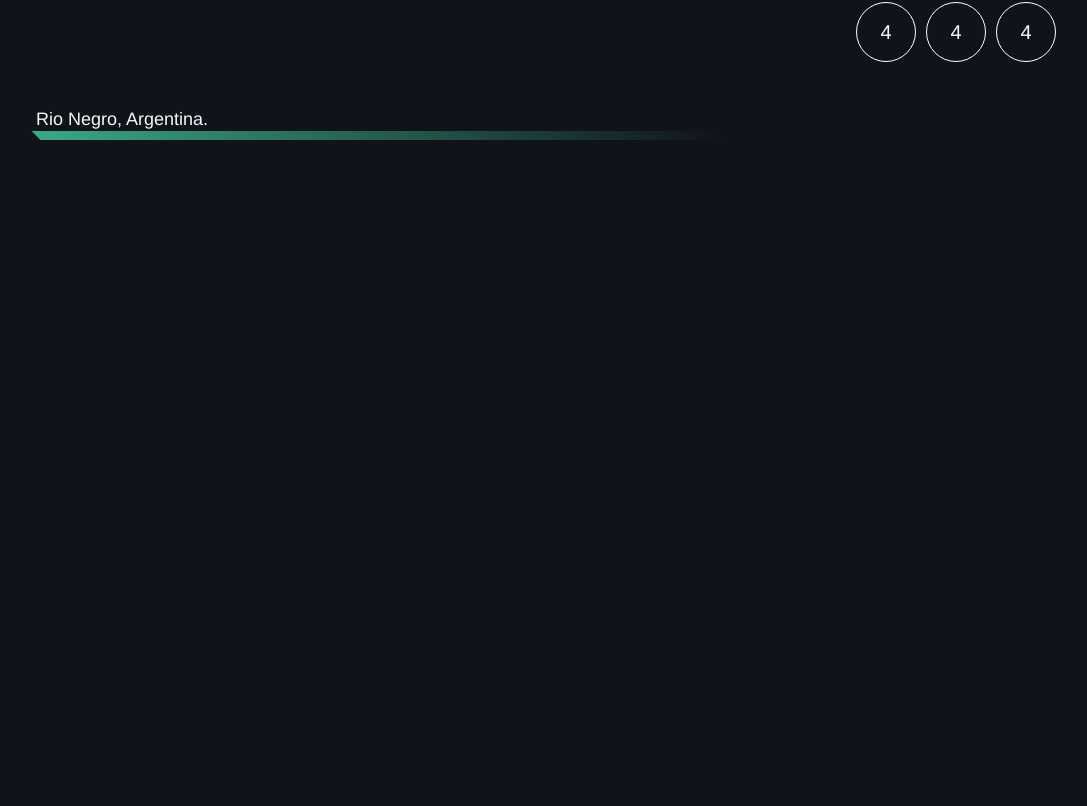
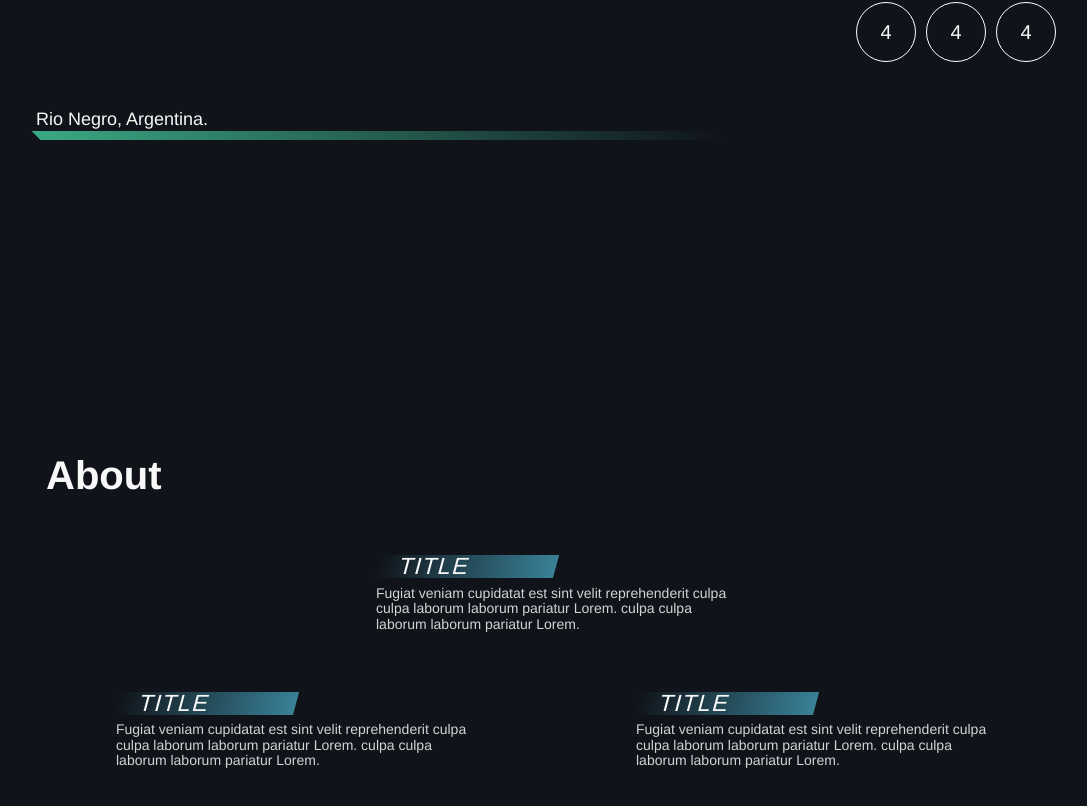
Before and after one commit to braian009/portfolio2, a Next.js app: page / in a window 1280 px wide. Shown: the part 408-1214 px from the top of the page, without its empty margins (84-1171 px from the left). Built offline with nearby package versions, Linux system fonts and the light colour scheme.

Commit message:
about section added

```diff
--- /dev/null
+++ b/components/About/about.module.css
@@ -0,0 +1,101 @@
+.aboutContainer {
+    display: flex;
+    justify-content: center;
+    position: relative;
+
+    min-height: 60vh;
+    width: 100%;
+    align-items: center;
+    background-color: #101319;
+  }
+
+  .aboutInner {
+      display: grid;
+      gap: 1em;
+      width: 100%;
+      max-width: 1080px;
+      padding: 2em 0.5em;
+  }
+
+  .aboutInner > h1 {
+    padding-left: 1rem;
+  }
+
+  .cardsContainer {
+      display: grid;
+      justify-content: center;
+      gap: 1em;
+
+    position: relative;
+    width: 100%;
+  }
+
+  .cardContainer {
+    padding: 1em;
+    position: relative;
+    max-width: 15em;
+
+  }
+
+  .cardContainer h3 {
+    text-transform: uppercase;
+    font-weight: lighter;
+    width: 50%;
+    letter-spacing: 0.055em;
+    background: linear-gradient(to right, transparent, #398197);
+
+    padding-left: 1em;
+    transform: skew(-15deg);
+  }
+
+  .cardContainer p {
+    font-size: 0.7rem;
+    margin-top: 0.5em;
+    color: var(--white-secondary);
+  }
+
+  .cardContainer:nth-child(1) {
+    transform: translateX(-5vw);
+  }
+  .cardContainer:nth-child(2) {
+    transform: translateX(0vw);
+  }
+  .cardContainer:nth-child(3) {
+    transform: translateX(5vw);
+  }
+
+  @media (min-width: 35em) {
+    .cardContainer {
+      max-width: 20em;
+    }
+  }
+
+  @media (min-width: 40em) {
+    .aboutInner {
+      grid-template-rows: auto auto;
+    }
+
+    .cardsContainer {
+      padding: 1em;
+      grid-template-columns: repeat(4, 1fr);
+      grid-template-rows: 1fr 1fr;
+      justify-items: center;
+    }
+
+    .cardContainer:nth-child(1) {
+      grid-column: 1 / 3;
+      grid-row: 2 / 3;
+      transform: translateX(0);
+    }
+    .cardContainer:nth-child(2) {
+      grid-column: 2 / 4;
+      grid-row: 1 / 2;
+      transform: translateX(0);
+    }
+    .cardContainer:nth-child(3) {
+      grid-column: 3 / 5;
+      grid-row: 2 / 3;
+      transform: translateX(0);
+    }
+
+    }
--- /dev/null
+++ b/components/About/index.js
@@ -0,0 +1,41 @@
+import * as React from "react";
+import styles from "./about.module.css";
+
+const About = () => {
+  return (
+    <div className={styles.aboutContainer}>
+      <div className={styles.aboutInner}>
+        <h1>About</h1>
+
+        <div className={styles.cardsContainer}>
+          <div className={styles.cardContainer}>
+            <h3>title</h3>
+            <p>
+              Fugiat veniam cupidatat est sint velit reprehenderit culpa culpa
+              laborum laborum pariatur Lorem. culpa culpa laborum laborum
+              pariatur Lorem.
+            </p>
+          </div>
+          <div className={styles.cardContainer}>
+            <h3>title</h3>
+            <p>
+              Fugiat veniam cupidatat est sint velit reprehenderit culpa culpa
+              laborum laborum pariatur Lorem. culpa culpa laborum laborum
+              pariatur Lorem.
+            </p>
+          </div>
+          <div className={styles.cardContainer}>
+            <h3>title</h3>
+            <p>
+              Fugiat veniam cupidatat est sint velit reprehenderit culpa culpa
+              laborum laborum pariatur Lorem. culpa culpa laborum laborum
+              pariatur Lorem.
+            </p>
+          </div>
+        </div>
+      </div>
+    </div>
+  );
+};
+
+export default About;
--- a/components/Hero/hero.module.css
+++ b/components/Hero/hero.module.css
@@ -1,6 +1,6 @@
 .container {
   width: 100%;
-  min-height: 200vh;
+  min-height: 100vh;
   position: relative;
   overflow-x: hidden;
   background-color: #101319;
--- a/pages/index.js
+++ b/pages/index.js
@@ -4,6 +4,7 @@ import { Inter } from "next/font/google";
 import styles from "@/styles/Home.module.css";
 import Hero from "@/components/Hero";
 import Navbar from "@/components/Navbar";
+import About from "@/components/About";
 
 
 export default function Home() {
@@ -18,6 +19,7 @@ export default function Home() {
       <>
       <Navbar/>
       <Hero/>
+      <About/>
       </>
     </>
   );
```
